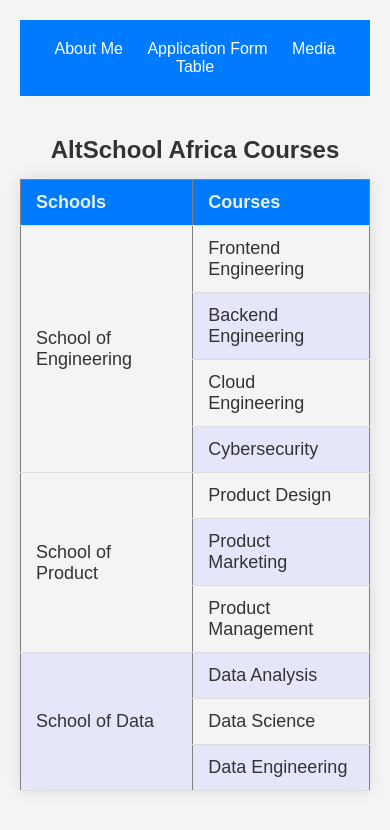
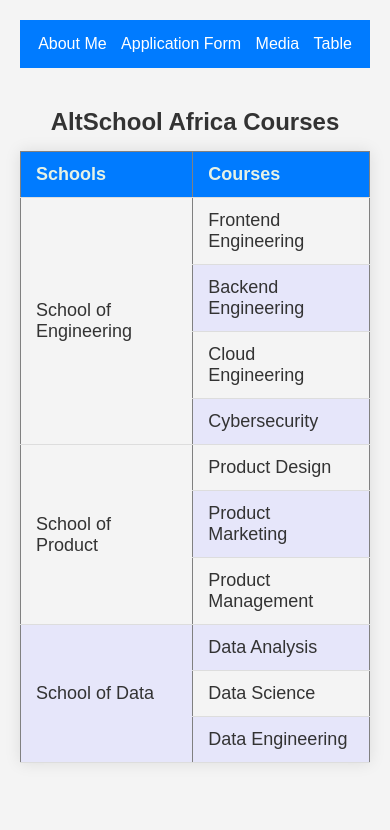
Before and after one commit to Ayobami-Alade/alt_school_project_submission, a plain HTML site: page table.html in a window 390 px wide. Drawn offline with Linux system fonts and the light colour scheme.

Commit message:
FIX: Mobile responsiveness of table's and media's page header and footer

```diff
--- a/style/form-style.css
+++ b/style/form-style.css
@@ -226,7 +226,7 @@
   }
 }
 
-@media screen and (max-width: 400px) {
+@media screen and (max-width: 480px) {
   form {
     display: block;
   }
--- a/style/media-style.css
+++ b/style/media-style.css
@@ -14,7 +14,7 @@
 
 header {
   background-color: #2c3e50;
-  padding: 10px;
+  padding: 10px 0;
   margin-bottom: 40px;
   border-radius: 5px;
 }
@@ -109,3 +109,18 @@
     max-width: 90%;
   }
 }
+@media screen and (max-width: 480px) {
+  header {
+    padding: 5px;
+  }
+  nav ul li {
+    margin: 0 5px;
+  }
+  footer {
+    padding: 5px;
+  }
+  footer p {
+    font-size: medium;
+    line-height: normal;
+  }
+}
--- a/style/table-style.css
+++ b/style/table-style.css
@@ -80,7 +80,7 @@
   color: #333;
 }
 
-@media screen and (max-width: 400px) {
+@media screen and (max-width: 480px) {
   body {
     display: block;
   }
@@ -88,4 +88,10 @@
   header {
     width: 100%;
   }
+  header {
+    padding: 5px;
+  }
+  nav ul li {
+    margin: 0 5px;
+  }
 }
```
